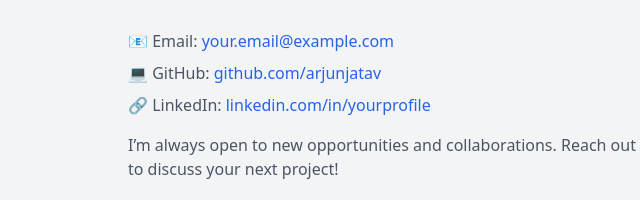
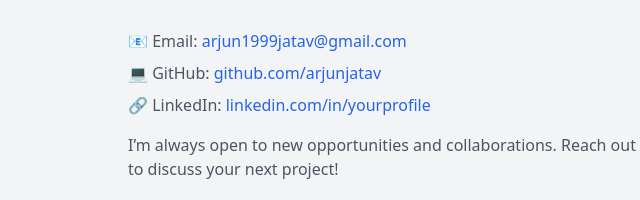
Before and after one commit to ArjunJatav/ArjunJatav.github.io, a plain HTML site: page index.html in a window 1280 px wide. Shown: the part 1739-1939 px from the top of the page, 256-896 px from the left. Drawn offline with nearby package versions, Linux system fonts and the light colour scheme.

Commit message:
update code

```diff
--- a/index.html
+++ b/index.html
@@ -91,7 +91,7 @@
         <div class="container mx-auto px-4">
             <h2 class="text-3xl font-bold text-center text-gray-800 mb-8">Contact Me</h2>
             <div class="max-w-lg mx-auto text-gray-600">
-                <p class="mb-2">📧 Email: <a href="mailto:your.email@example.com" class="text-blue-600 hover:underline">your.email@example.com</a></p>
+                <p class="mb-2">📧 Email: <a href="mailto:your.email@example.com" class="text-blue-600 hover:underline">arjun1999jatav@gmail.com</a></p>
                 <p class="mb-2">💻 GitHub: <a href="https://github.com/arjunjatav" class="text-blue-600 hover:underline">github.com/arjunjatav</a></p>
                 <p class="mb-2">🔗 LinkedIn: <a href="https://linkedin.com/in/yourprofile" class="text-blue-600 hover:underline">linkedin.com/in/yourprofile</a></p>
                 <p class="mt-4">I’m always open to new opportunities and collaborations. Reach out to discuss your next project!</p>
```
